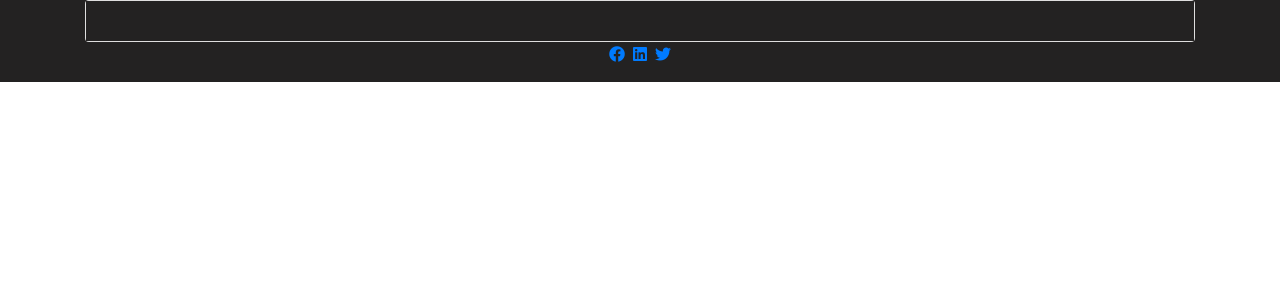
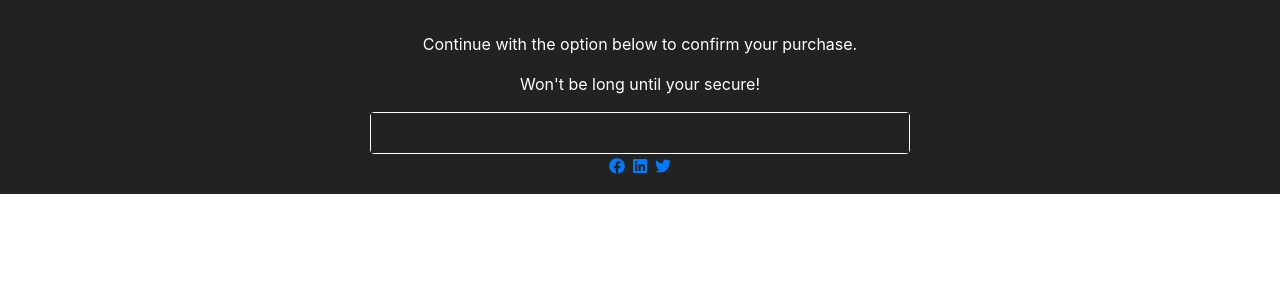
Before and after one commit to LiamD88/secure_plus, a Django app: page /cart/ in a window 1280 px wide. Shown: the part 56-356 px from the top of the page. Run offline with Django 3.2, Linux system fonts and the light colour scheme; some libraries are stand-ins or nearby versions.

Commit message:
added classes text to page

```diff
--- a/cart/templates/cart.html
+++ b/cart/templates/cart.html
@@ -5,10 +5,20 @@
 
 <section class="main-bg">
 <div class="container">
+<div class="row">
+    <div class="col-12 text-white text-center text-pad">
+        <p>Continue with the option below to confirm your purchase.</p>
+        <p>Won't be long until your secure!</p>
+    </div>
+</div>
+
+
     <div class="row">
-        <div class="col-12">
 
-            <div class="card">
+
+        <div class="col-md-6 cart-pad1 cart-pad2 mx-auto">
+
+            <div class="card border border-white">
                 <div class="card-body main-bg">
                 {% for item in cart_items %}
                     <h5 class="card-title text-white">{{ item.package.name }}</h5>
```
